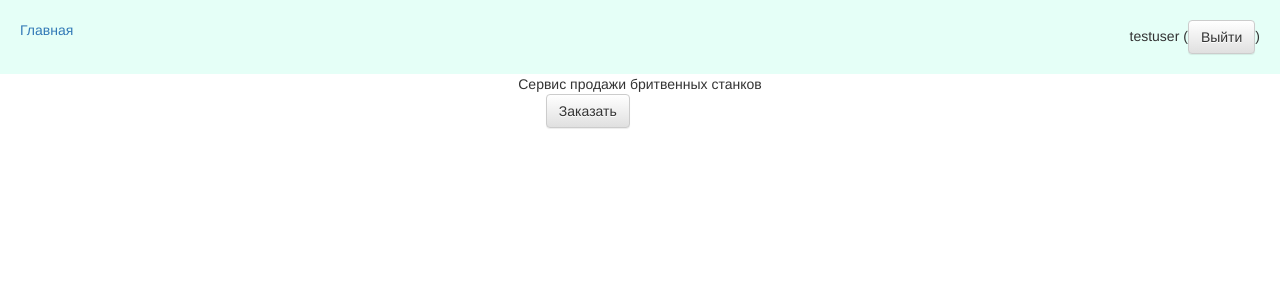
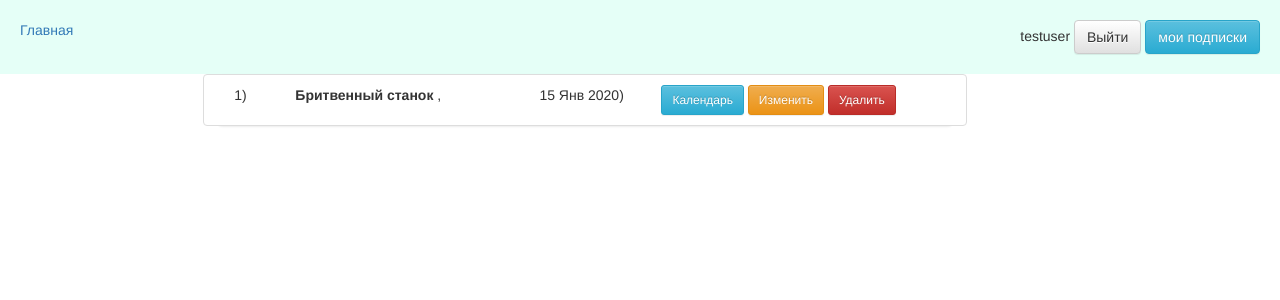
Before and after one commit to vbn22/NetologyFinal, a Django app: page /subscribe/list in a window 1280 px wide. Shown: the top 300 px of the page. Run offline with Django 3.2, Linux system fonts and the light colour scheme; a user stored in the database is signed in; data comes from the database, SQL or seed files in the repository; both versions use the stored data as it was after the commit; tables that the repository leaves empty hold one stand-in row (values such as "Sample post"); parts of the project's set-up code (start-up, migrations or seed data) failed here and were passed over; some libraries are stand-ins or nearby versions.

Commit message:
subscribtions list page - test ok

```diff
--- a/NetologyFinal/settings.py
+++ b/NetologyFinal/settings.py
@@ -85,6 +85,7 @@ DATABASES = {
 }
 
 
+
 # Password validation
 # https://docs.djangoproject.com/en/1.9/ref/settings/#auth-password-validators
 
@@ -107,7 +108,7 @@ AUTH_PASSWORD_VALIDATORS = [
 # Internationalization
 # https://docs.djangoproject.com/en/1.9/topics/i18n/
 
-LANGUAGE_CODE = 'en-us'
+LANGUAGE_CODE = 'ru-RU'
 
 TIME_ZONE = 'UTC'
 
--- a/main/templates/home.html
+++ b/main/templates/home.html
@@ -33,7 +33,9 @@
 <div class="header">
     <span style="position: absolute;left: 20px;"><a href="/">Главная</a></span>
     {% if user.is_authenticated %}
-        <span>{{ user }} (<a class="btn btn-default" href="/logout/">Выйти</a>)</span>
+        <span>{{ user }} <a class="btn btn-default" href="/logout/">Выйти</a></span>
+        <span><a class="btn btn-info" href="/subscribe/list">мои подписки</a></span>
+
     {% else %}
         <span><a class="btn btn-default" href="/register/">Регистрация</a></span>
         <span><a class="btn btn-default" href="/login/">Войти</a></span>
--- /dev/null
+++ b/main/templates/subscriptions.html
@@ -0,0 +1,25 @@
+{% extends 'home.html' %}
+
+{% block main %}
+    {% load bootstrap3 %}
+    <div class="row">
+        <div class="col-md-7 col-md-offset-2">
+            <ul class="list-group">
+                {% for subscription in subscriptions %}
+                    <li class="list-group-item row">
+                        <div class="col-md-1">{{ subscription.id }})</div>
+                        <div class="col-md-4">{% for thing in  subscription.things.all %}<b>{{ thing.title }}</b>
+                            ,{% endfor %}</div>
+                        <div class="col-md-2">{{ subscription.date_of_purchase|date:"d M Y" }})</div>
+                        <div class="col-md-5">
+                            <a class="btn btn-info btn-sm" href="/login/">Календарь</a>
+                            <a class="btn btn-warning btn-sm" href="/login/">Изменить</a>
+                            <a class="btn btn-danger btn-sm" href="/login/">Удалить</a>
+                        </div>
+                    </li>
+                {% endfor %}
+            </ul>
+        </div>
+    </div>
+
+{% endblock %}
--- a/main/tests.py
+++ b/main/tests.py
@@ -82,5 +82,6 @@ class BusinessLogicTest(UserAuthTest):
         self.assertEqual(set(days_ids),set(sub_days_ids))
 
     def test_page_with_list_of_subscriptions(self):
+        call_command('loaddata', 'subscriptions.json', verbosity=0)
         response = self.client.get('/subscribe/list')
         self.assertTrue(response.context['subscriptions'])
--- a/main/urls.py
+++ b/main/urls.py
@@ -1,7 +1,7 @@
 # -*- coding: utf-8 -*-
 from django.conf.urls import url,include
 from django.contrib import admin
-from main.views import Home,register,login,logout,subscribe_buy
+from main.views import Home,register,login,logout,subscribe_buy,subscribe_list
 from django.views.generic.edit import CreateView
 from django.contrib.auth.forms import UserCreationForm
 
@@ -12,5 +12,6 @@ urlpatterns = [
     url('^logout/', logout,name='logout'),
 
     url('^subscribe/buy', subscribe_buy,name='subscribe_buy'),
+    url('^subscribe/list', subscribe_list,name='subscribe_list'),
     url(r'^', Home.as_view(),name='home'),
 ]
--- a/main/views.py
+++ b/main/views.py
@@ -7,9 +7,16 @@ from django.contrib import messages
 from django.contrib.auth import authenticate
 from django.contrib.auth import login as auth_login
 from django.contrib.auth import logout as auth_logout
+from django.contrib.auth.decorators import login_required
 
 
+@login_required
+def subscribe_list(request):
+    subscriptions = request.user.profile.subscriptions.all()
+    return render(request,'subscriptions.html',dict(subscriptions=subscriptions))
 
+
+@login_required
 def subscribe_buy(request):
     subscribe_form = SubscriptionsForm(request.POST)
     if request.POST and subscribe_form.is_valid():
@@ -22,7 +29,7 @@ def subscribe_buy(request):
         'subscribe_form': subscribe_form,
     })
 
-
+@login_required
 def logout(request):
     auth_logout(request)
     return redirect('/')
```
Also changed, not shown: main/fixtures/subscriptions.json (added, +19 -0 lines), 1 other file.
